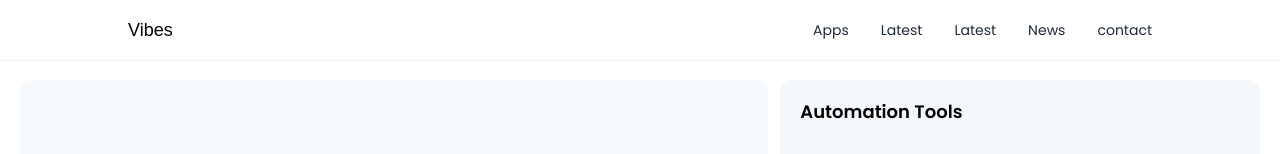
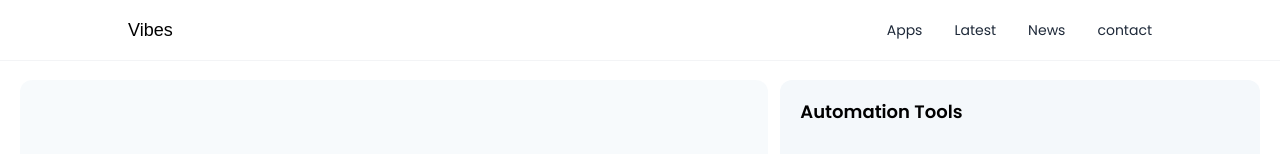
Before and after one commit to wanangwazimbadancing-sudo/vibes-official-community, a React (Vite) app in the folder client/: page / in a window 1280 px wide. Shown: the top 154 px of the page. Built offline with nearby package versions, Linux system fonts and the light colour scheme; a web font is replaced by a local one.

Commit message:
changing latest error

```diff
--- a/client/src/Components/NavBar.jsx
+++ b/client/src/Components/NavBar.jsx
@@ -10,7 +10,6 @@ const NavBar = () => {
 
         <div className="hidden items-center gap-8 text-sm md:flex">
           <a href="#Apps" className="text-gray-800">Apps</a>
-          <a href="#Latest" className="text-gray-800">Latest</a>
           <a href="#Latest" className="text-gray-800">Latest</a>
           <a href="#News" className="text-gray-800 ">News</a>
           <a href="#Contact" className="text-gray-800 ">contact</a>
```
